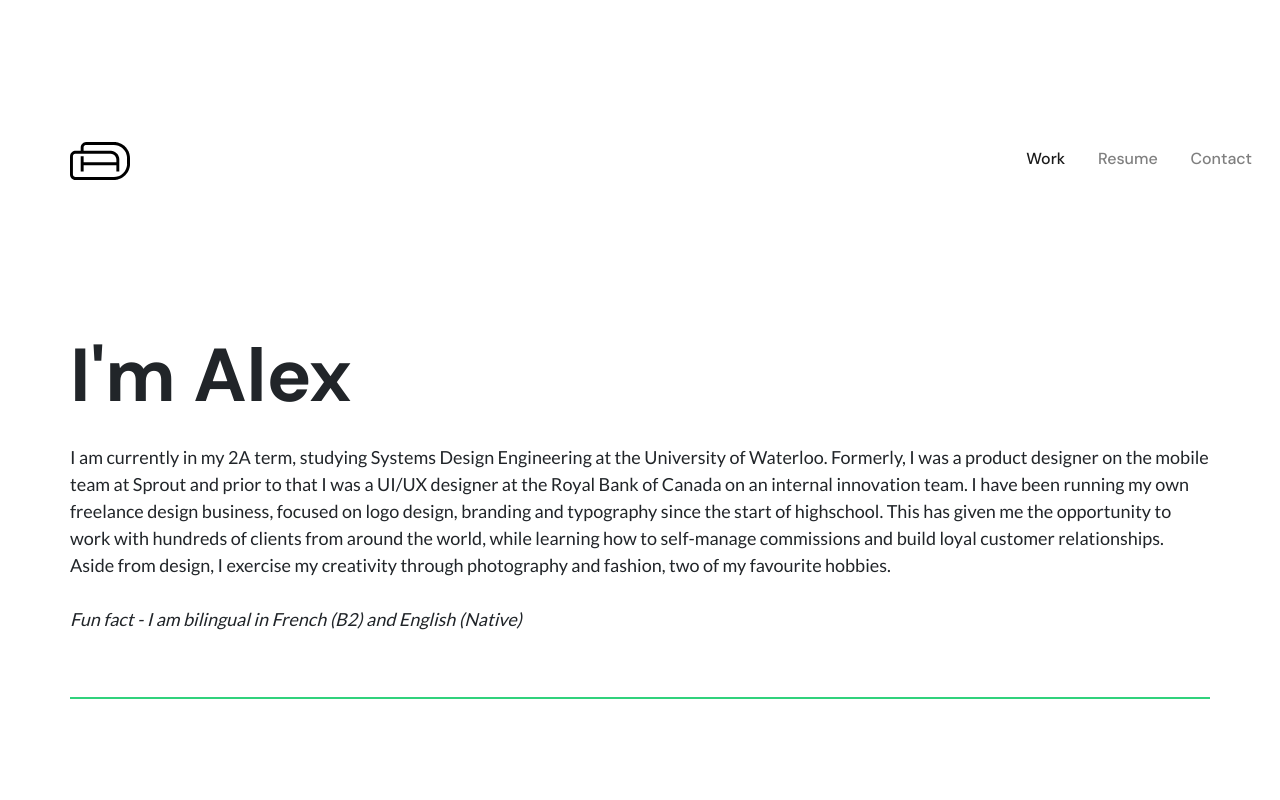
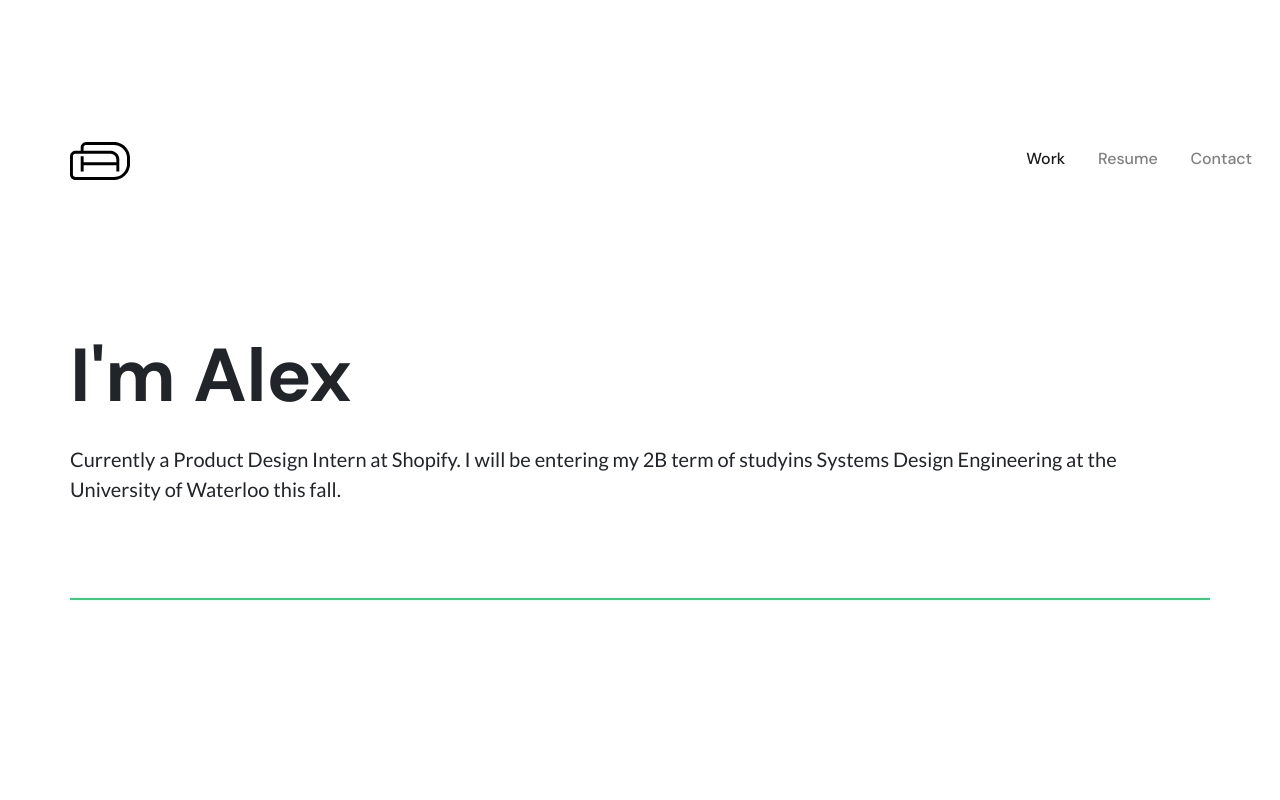
Before and after one commit to AlexanderDales/my-app, a React (Create React App) app: page / in a window 1280 px wide. Shown: the top 800 px of the page. Built offline with nearby package versions, Linux system fonts and the light colour scheme.

Commit message:
new changes

```diff
--- a/src/components/pages/work.css
+++ b/src/components/pages/work.css
@@ -33,7 +33,7 @@
   margin-top: 3%;
   font-family: 'Lato', sans-serif;
   font-weight: 500;
-  font-size: 18px;
+  font-size: 20px;
   margin-bottom: 12%;
 }
 
--- a/src/components/pages/work.js
+++ b/src/components/pages/work.js
@@ -37,11 +37,8 @@ class Work extends Component {
             I'm Alex
             </div>
               <div className="row">
-              I am currently in my 2A term, studying Systems Design Engineering at the University of Waterloo. Formerly, I was a product designer on the mobile team at Sprout and
-              prior to that I was a UI/UX designer at the Royal Bank of Canada on an internal innovation team. I have been running my own freelance design business, focused on logo design, branding and typography since the start of highschool. This
-              has given me the opportunity to work with hundreds of clients from around the world, while learning how to self-manage commissions and build loyal customer relationships. Aside from design, I exercise my creativity through photography and fashion, two of my favourite hobbies.
+             Currently a Product Design Intern at Shopify. I will be entering my 2B term of studyins Systems Design Engineering at the University of Waterloo this fall.
               <br/><br/>
-              <span id="fact">Fun fact - I am bilingual in French (B2) and English (Native)</span>
               </div>
         </div>
 
```
Also changed, not shown: 2 other files (tests, documents, lock files or other folders).
